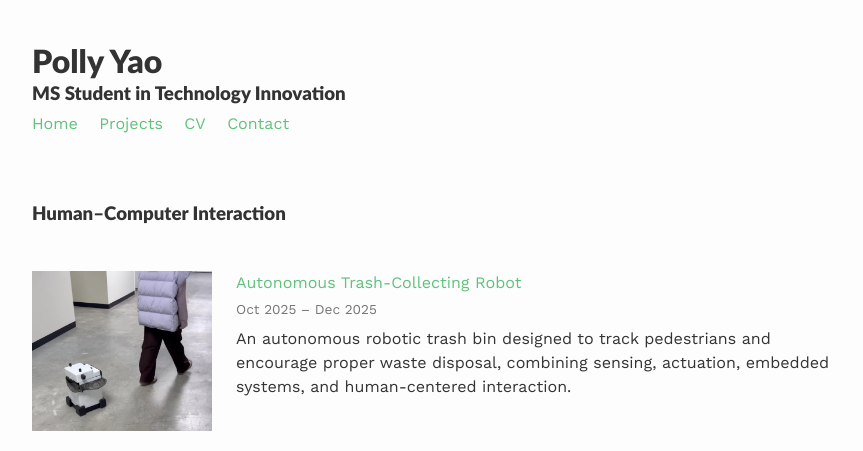
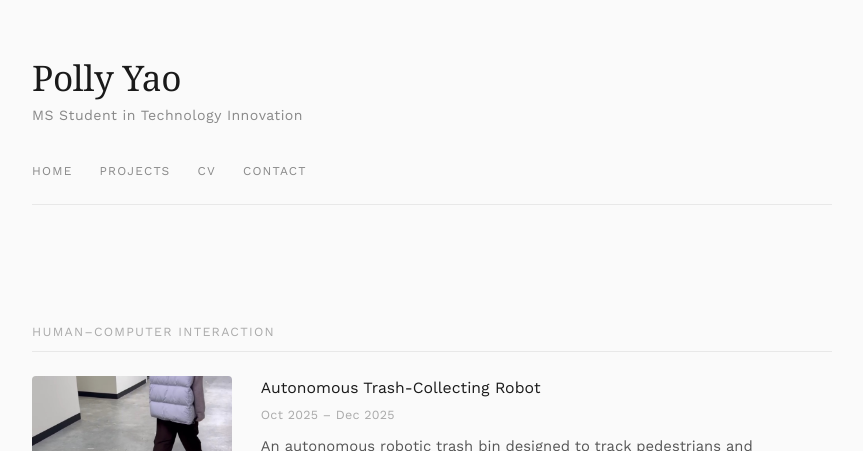
Before and after one commit to Pollyyaooo/Pollyyaooo.github.io, a Jekyll site: the page built from _pages/projects.md, in a window 1280 px wide. Shown: the top 451 px of the page, without its empty margins (208-1071 px from the left). Built offline with Jekyll 4.4.1, drawn with Linux system fonts in a browser that asks for light colours; grey boxes are pictures that could not be loaded.

Commit message:
Redesign to academic minimalist style
- Serif (Georgia) name heading with refined sizing and letter-spacing
- Uppercase small-caps navigation with bottom border divider
- Circular profile photo (150px)
- Cleaner link underline replacing box-shadow animation
- Better project item layout: fixed-aspect thumbnails, weight-500 titles, subtle row separators
- Warmer background (#fafafa), deeper text (#1a1a1a), muted green accent
- More generous page padding and line-height

Co-Authored-By: Claude Sonnet 4.6 <noreply@anthropic.com>

```diff
--- a/assets/css/_sass/footer.scss
+++ b/assets/css/_sass/footer.scss
@@ -1,16 +1,51 @@
 /* Footer */
 footer {
     clear: both;
-    margin-top: 2em;
+    margin-top: 4em;
+    padding-top: 1.5em;
+    border-top: 1px solid #e8e8e8;
+
+    @media (prefers-color-scheme: dark) {
+        border-top-color: #333;
+    }
 }
 
-/* Footer navigation links */
+/* Navigation links */
+.links {
+    margin: 1.8rem 0 2.5rem 0;
+    padding-bottom: 1.2rem;
+    border-bottom: 1px solid #e8e8e8;
+
+    @media (prefers-color-scheme: dark) {
+        border-bottom-color: #333;
+    }
+}
+
 .links a {
-    margin-right: 1em;
+    margin-right: 1.8em;
+    font-size: 0.75rem;
+    letter-spacing: 0.1em;
+    text-transform: uppercase;
+    color: #888;
+    text-decoration: none;
+    transition: color 0.2s ease;
+
+    &:hover {
+        color: #1a1a1a;
+
+        @media (prefers-color-scheme: dark) {
+            color: #c9d1d9;
+        }
+    }
+
+    @media (prefers-color-scheme: dark) {
+        color: #666;
+    }
 }
 
 /* Footer copyrights */
 .copy {
-    color: #aaa;
+    color: #bbb;
     text-align: center;
+    font-size: 0.78rem;
 }
--- a/assets/css/_sass/profile.scss
+++ b/assets/css/_sass/profile.scss
@@ -1,26 +1,22 @@
-/* =========================
-   Profile image (About page)
-   ========================= */
-
 img.profile {
   float: right;
-  margin-left: 2rem;
+  margin-left: 2.5rem;
   margin-bottom: 1rem;
 
-  width: 120px !important;
-  height: auto !important;
-
-  height: auto !important;
+  width: 150px !important;
+  height: 150px !important;
+  object-fit: cover;
   display: block;
 
+  border-radius: 50%;
   border: none;
-  border-radius: 0;
 }
 
 @include media-query($on-palm) {
   img.profile {
     float: none;
-    margin: 0 auto 1.5rem auto;
-    max-width: 180px !important;
+    margin: 0 auto 2rem auto;
+    width: 120px !important;
+    height: 120px !important;
   }
 }
--- a/assets/css/_sass/style.scss
+++ b/assets/css/_sass/style.scss
@@ -10,7 +10,7 @@ body {
   font-size: $base-font-size;
   color: $text-color;
   background-color: $body-bg;
-  padding: 2em 1em;
+  padding: 3.5em 2em;
   text-rendering: optimizeLegibility;
   height: 100%;
 
@@ -28,53 +28,38 @@ h1,h2,h3,h4,h5,h6 {
   text-transform: inherit;
 }
 
-
 a {
   color: $brand-color;
   text-decoration: none;
-  &:hover{
+  &:hover {
     color: $text-color;
 
     @media (prefers-color-scheme: dark) {
       color: $text-color-dark;
     }
-
   }
 }
-
-
 
 p a {
   color: $text-color;
   text-decoration: none;
-  background: -webkit-linear-gradient(transparent 90%, lighten($brand-color, 10%) 10%);
-  background: -moz-linear-gradient(transparent 90%, lighten($brand-color, 10%) 10%);
-  background: linear-gradient(transparent 90%, lighten($brand-color, 10%) 10%);
+  border-bottom: 1px solid lighten($brand-color, 20%);
+  transition: border-color 0.2s ease, color 0.2s ease;
 
-  -webkit-box-shadow: inset 0 0 0 0 lighten($brand-color, 10%);
-  box-shadow: inset 0 0 0 0 lighten($brand-color, 10%);
-
-
-  -webkit-transition: box-shadow ease 1s;
-  -moz-transition: box-shadow ease 1s;
-  transition: box-shadow ease 1s;
   &:hover {
-    color: lighten($background-color, 50%);
-    -webkit-box-shadow: inset 0 -100px 0 0 lighten($brand-color, 10%);
-    box-shadow: inset 0 -100px 0 0 lighten($brand-color, 10%);
-
+    color: $brand-color;
+    border-bottom-color: $brand-color;
   }
 
   @media (prefers-color-scheme: dark) {
     color: $text-color-dark;
+    border-bottom-color: darken($text-color-dark, 20%);
   }
 }
 
 .project-link p {
-  background: none;
-  box-shadow: none;
+  border-bottom: none;
 }
-
 
 figure {
   margin: 0;
@@ -89,7 +74,7 @@ code {
   overflow: auto;
   font-size: 0.7*$base-font-size;
   border-radius: 3px;
-  border: 1px solid $brand-color;
+  border: 1px solid #e0e0e0;
   > code {
     border: none;
   }
@@ -106,18 +91,54 @@ code {
 blockquote {
   border-left: 2px solid $brand-color;
   padding-left: 1em;
-  font-family: Georgia,Times,Times New Roman,serif;
+  font-family: Georgia, Times, Times New Roman, serif;
   font-size: 0.9*$base-font-size;
   font-style: italic;
 }
 
-
-.headline, .post-headline {
-  font-size: 2em;
-  margin-bottom: -0.4em;
+/* Site name */
+.post-headline {
+  font-family: Georgia, 'Times New Roman', serif;
+  font-size: 2.2em;
+  font-weight: normal;
+  letter-spacing: -0.01em;
+  line-height: 1.2;
+  margin-bottom: 0.2em;
+  margin-top: 0;
 
   @include media-query($on-palm) {
-    font-size: 2em;
+    font-size: 1.8em;
+  }
+}
+
+/* Site subtitle and section labels */
+.post-description {
+  font-family: $base-font-family;
+  font-size: 0.88em;
+  font-weight: 400;
+  color: #888;
+  letter-spacing: 0.03em;
+  margin: 0 0 0.2rem 0;
+  line-height: 1.5;
+
+  @media (prefers-color-scheme: dark) {
+    color: #666;
+  }
+}
+
+/* Section label variant (e.g. "Selected Projects" inside content) */
+article .post-description {
+  font-size: 0.78rem;
+  letter-spacing: 0.1em;
+  text-transform: uppercase;
+  color: #aaa;
+  margin: 3rem 0 1.5rem 0;
+  padding-bottom: 0.6rem;
+  border-bottom: 1px solid #e8e8e8;
+
+  @media (prefers-color-scheme: dark) {
+    color: #555;
+    border-bottom-color: #333;
   }
 }
 
@@ -143,12 +164,6 @@ blockquote {
   }
 }
 
-
-/* Add video class for iframes to make them responsive */
-.video {
-  width: 100%;
-}
-
 /* Add video class for iframes to make them responsive */
 .video {
   width: 100%;
@@ -166,16 +181,17 @@ blockquote {
   margin: 1em;
 }
 
-/* Horizontal scrolling navbar. From: https://iamsteve.me/blog/horizontal-scrolling-responsive-menu */
+/* Horizontal scrolling navbar */
 .scroll {
   white-space: nowrap;
   overflow-x: auto;
   -webkit-overflow-scrolling: touch;
-  -ms-overflow-style: -ms-autohiding-scrollbar; }
+  -ms-overflow-style: -ms-autohiding-scrollbar;
+}
 
 .scroll::-webkit-scrollbar {
-  display: none; }
-
+  display: none;
+}
 
 /* Button */
 .simplebutton {
@@ -190,12 +206,12 @@ blockquote {
   border-radius: 8px;
   padding: 13px 23px;
   border: 1px solid #222222;
-  transition: box-shadow 0.2s ease 0s, -ms-transform 0.1s ease 0s, -webkit-transform 0.1s ease 0s, transform 0.1s ease 0s;
+  transition: box-shadow 0.2s ease 0s, transform 0.1s ease 0s;
   background: #fff;
   color: #222222;
   :hover {
-      border-color: #000000;
-      background: #f7f7f7;
+    border-color: #000000;
+    background: #f7f7f7;
   }
 }
 
@@ -207,72 +223,122 @@ blockquote {
 .secondary-text {
   font-size: 0.9rem;
 }
+
+/* Selected projects section */
 .selected-projects {
-  margin-top: 2.5rem;
+  margin-top: 1rem;
 }
 
 .project-item {
   display: flex;
-  gap: 1.5rem;
+  gap: 1.8rem;
   align-items: flex-start;
-  margin-bottom: 2.5rem;
+  padding-bottom: 2.5rem;
+  margin-bottom: 0;
+  border-bottom: 1px solid #f0f0f0;
+
+  &:last-child {
+    border-bottom: none;
+  }
+
+  @media (prefers-color-scheme: dark) {
+    border-bottom-color: #2a2a2a;
+  }
 }
 
-/* Image link only */
+/* Image link wrapper */
 .project-item > a {
   flex-shrink: 0;
 }
 
 .project-item img {
-  width: 180px;
-  height: auto;
+  width: 200px;
+  height: 140px;
+  object-fit: cover;
   display: block;
+  border-radius: 4px;
+  transition: opacity 0.2s ease;
+
+  &:hover {
+    opacity: 0.85;
+  }
 }
 
 .project-text {
   flex: 1;
+  padding-top: 0.1rem;
 }
 
-/* Project title = body text */
+/* Project title */
 .project-title {
-  margin: 0;
-  font-size: 1rem;
-  font-weight: 400;
-  line-height: 1.5;
+  margin: 0 0 0.15rem 0;
+  font-size: 0.98rem;
+  font-weight: 500;
+  line-height: 1.45;
+  color: $text-color;
+
+  @media (prefers-color-scheme: dark) {
+    color: $text-color-dark;
+  }
 }
 
-
 .project-time {
-  font-size: 0.85rem;
-  color: #777;
-  margin: 0.2rem 0 0.4rem 0;
+  font-size: 0.78rem;
+  color: #aaa;
+  margin: 0 0 0.5rem 0;
+  letter-spacing: 0.02em;
 }
 
 /* Description */
-.project-text p {
+.project-text > p {
   margin: 0;
-  line-height: 1.5;
+  font-size: 0.92rem;
+  line-height: 1.65;
+  color: #555;
+
+  @media (prefers-color-scheme: dark) {
+    color: #888;
+  }
 }
 
 /* Link behavior without link look */
 .project-link {
   text-decoration: none;
+
+  &:hover .project-title {
+    color: $brand-color;
+  }
 }
-
 
 /* Mobile */
 @media (max-width: 600px) {
   .project-item {
     flex-direction: column;
+    gap: 1rem;
   }
 
   .project-item img {
     width: 100%;
+    height: 180px;
   }
 }
 
 .more-projects {
-  margin-top: 2rem;
+  margin-top: 2.5rem;
   display: flex;
   justify-content: flex-end;
+
+  a {
+    font-size: 0.85rem;
+    color: #888;
+    letter-spacing: 0.03em;
+    border-bottom: 1px solid #ddd;
+    padding-bottom: 2px;
+    transition: color 0.2s ease, border-color 0.2s ease;
+
+    &:hover {
+      color: $brand-color;
+      border-bottom-color: $brand-color;
+    }
+  }
 }
--- a/assets/css/_sass/variables.scss
+++ b/assets/css/_sass/variables.scss
@@ -1,22 +1,22 @@
-$base-font-family: 'Work Sans', sans-serif;
+$base-font-family: 'Work Sans', -apple-system, BlinkMacSystemFont, sans-serif;
 $base-font-size:   16px;
 $base-font-weight: 400;
 $small-font-size:  $base-font-size * 0.875;
-$base-line-height: 1.7;
+$base-line-height: 1.85;
 
 $spacing-unit:     30px;
 $light-gray: gray;
-$text-color:       #333;
-$background-color: #fdfdfd;
-$brand-color:      #60c17d;
+$text-color:       #1a1a1a;
+$background-color: #fafafa;
+$brand-color:      #3a7c5a;
 $projectbox-text:  #1e2126;
 
 // Color scheme for light
-$body-bg: #fdfdfd;
+$body-bg: #fafafa;
 $projectbox: #c3e1c9;
-$text-color: #333;
+$text-color: #1a1a1a;
 
 // Color scheme for dark modes
-$body-bg-dark: #23272d;
+$body-bg-dark: #1a1a1a;
 $projectbox-dark: lighten(#98a0ac, 2%);
-$text-color-dark: #98a0ac;
+$text-color-dark: #c9d1d9;
```
